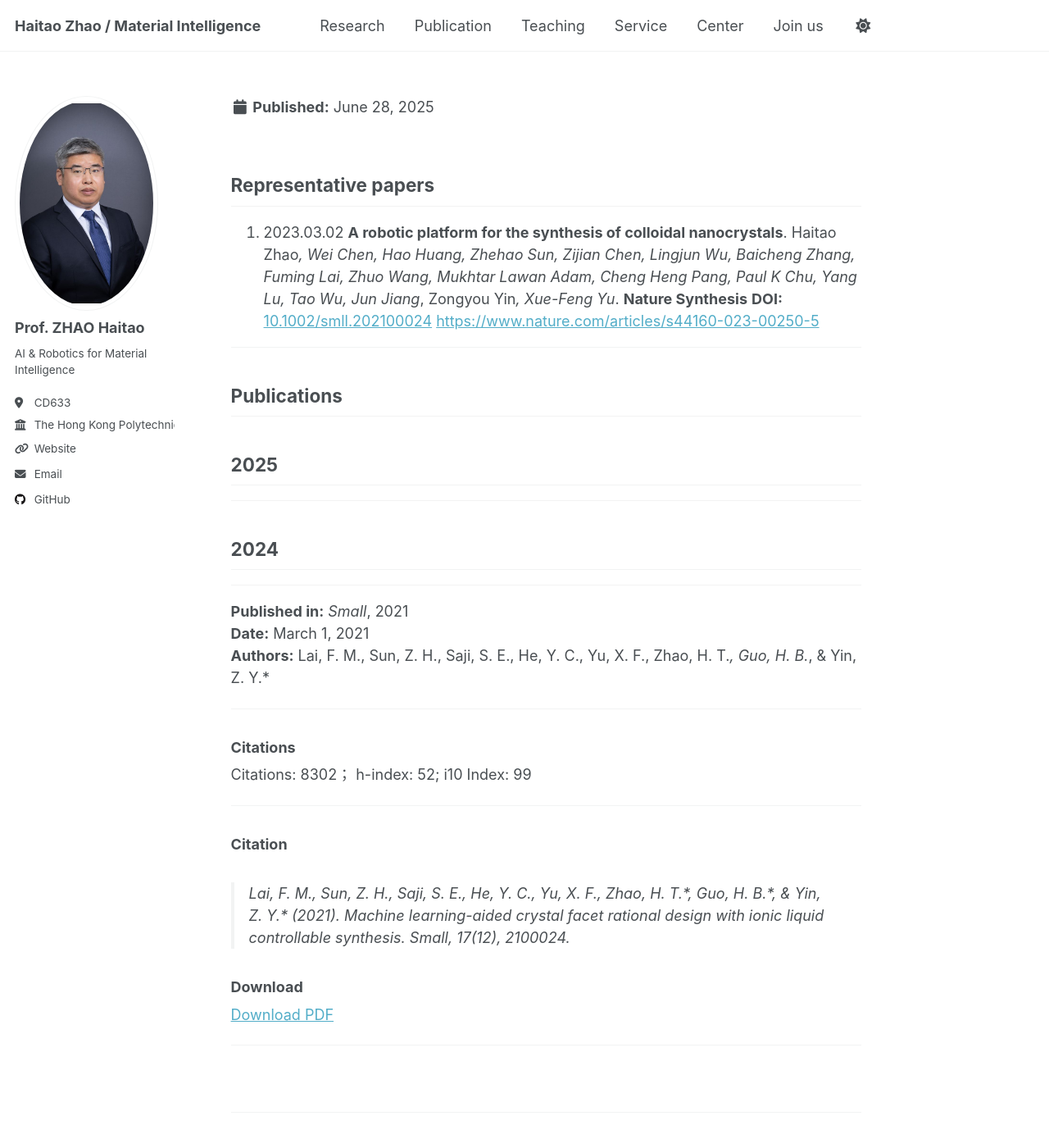
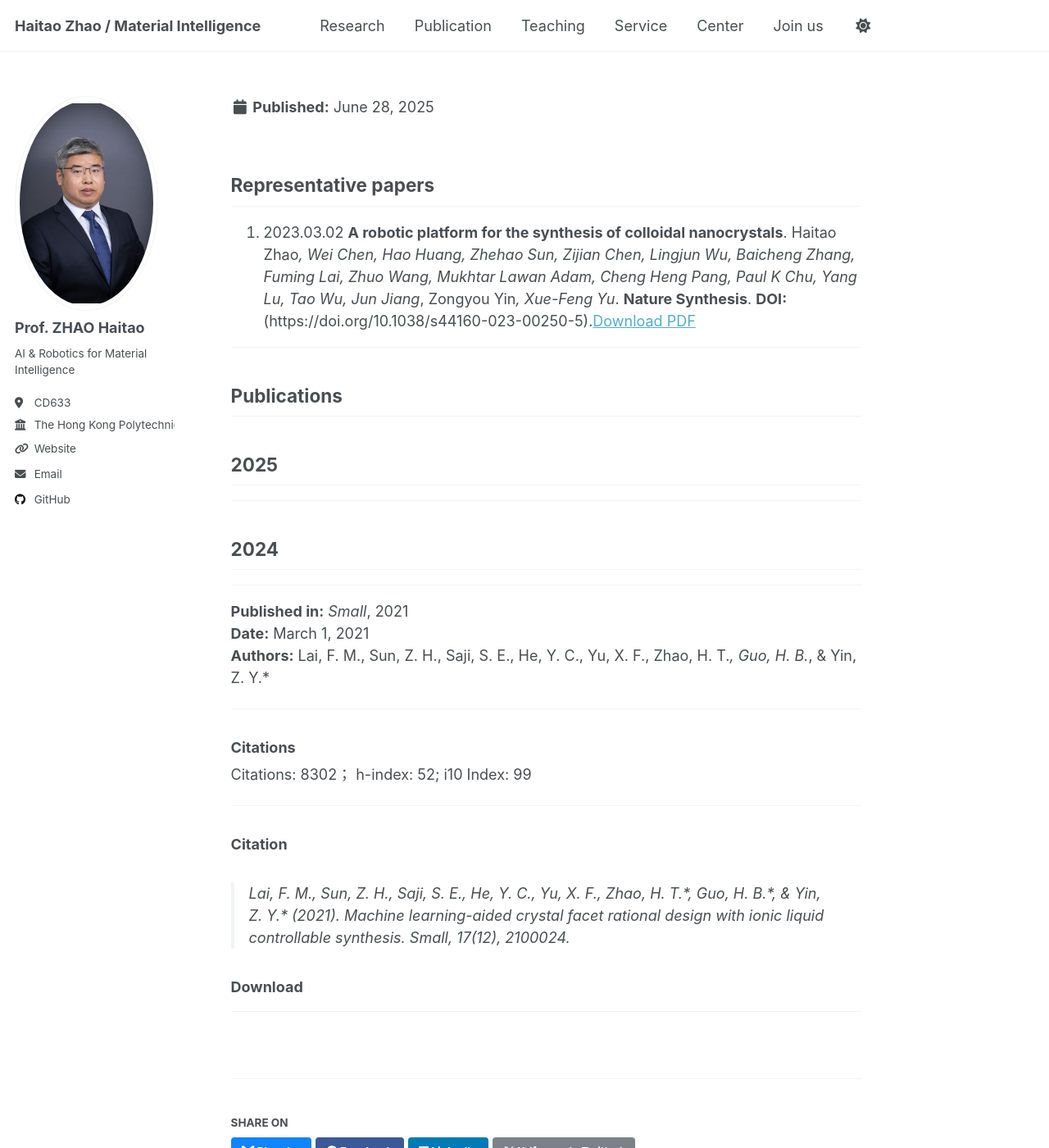
Before and after one commit to HaitaoZhao-PolyU/HaitaoZhao-PolyU.github.io, a Jekyll site: the page built from _publication1/publication.md, in a window 1280 px wide and 1400 px high. Shown: the whole window at 82% size. Built offline with Jekyll 4.4.1, drawn with Linux system fonts in a browser that asks for light colours.

Commit message:
Update publication.md

```diff
--- a/_publication1/publication.md
+++ b/_publication1/publication.md
@@ -6,7 +6,7 @@ collection: publication1
 
 ## Representative papers
 
-1. 2023.03.02 **A robotic platform for the synthesis of colloidal nanocrystals**. Haitao Zhao*, Wei Chen, Hao Huang, Zhehao Sun, Zijian Chen, Lingjun Wu, Baicheng Zhang, Fuming Lai, Zhuo Wang, Mukhtar Lawan Adam, Cheng Heng Pang, Paul K Chu, Yang Lu, Tao Wu, Jun Jiang*, Zongyou Yin*, Xue-Feng Yu*. **Nature Synthesis** **DOI:** [10.1002/smll.202100024](https://doi.org/10.1002/smll.202100024)  [https://www.nature.com/articles/s44160-023-00250-5](https://doi.org/10.1038/s44160-023-00250-5)
+1. 2023.03.02 **A robotic platform for the synthesis of colloidal nanocrystals**. Haitao Zhao*, Wei Chen, Hao Huang, Zhehao Sun, Zijian Chen, Lingjun Wu, Baicheng Zhang, Fuming Lai, Zhuo Wang, Mukhtar Lawan Adam, Cheng Heng Pang, Paul K Chu, Yang Lu, Tao Wu, Jun Jiang*, Zongyou Yin*, Xue-Feng Yu*. **Nature Synthesis**. **DOI:** (https://doi.org/10.1038/s44160-023-00250-5).[Download PDF](/files/paper1.pdf)
 
 ---
 ## Publications
```
Also changed, not shown: other parts of _publication1/publication.md (+1 -1 lines).
